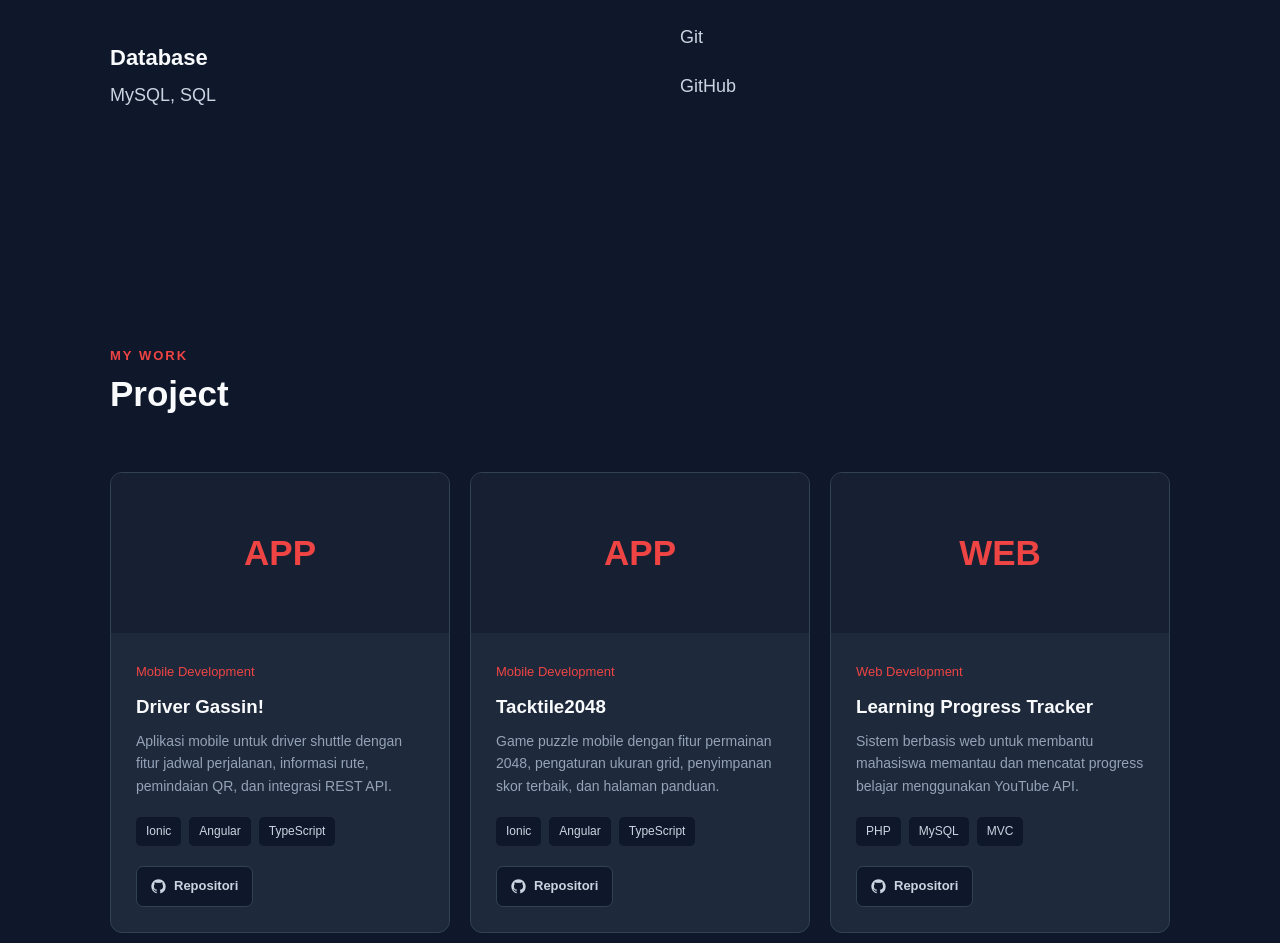
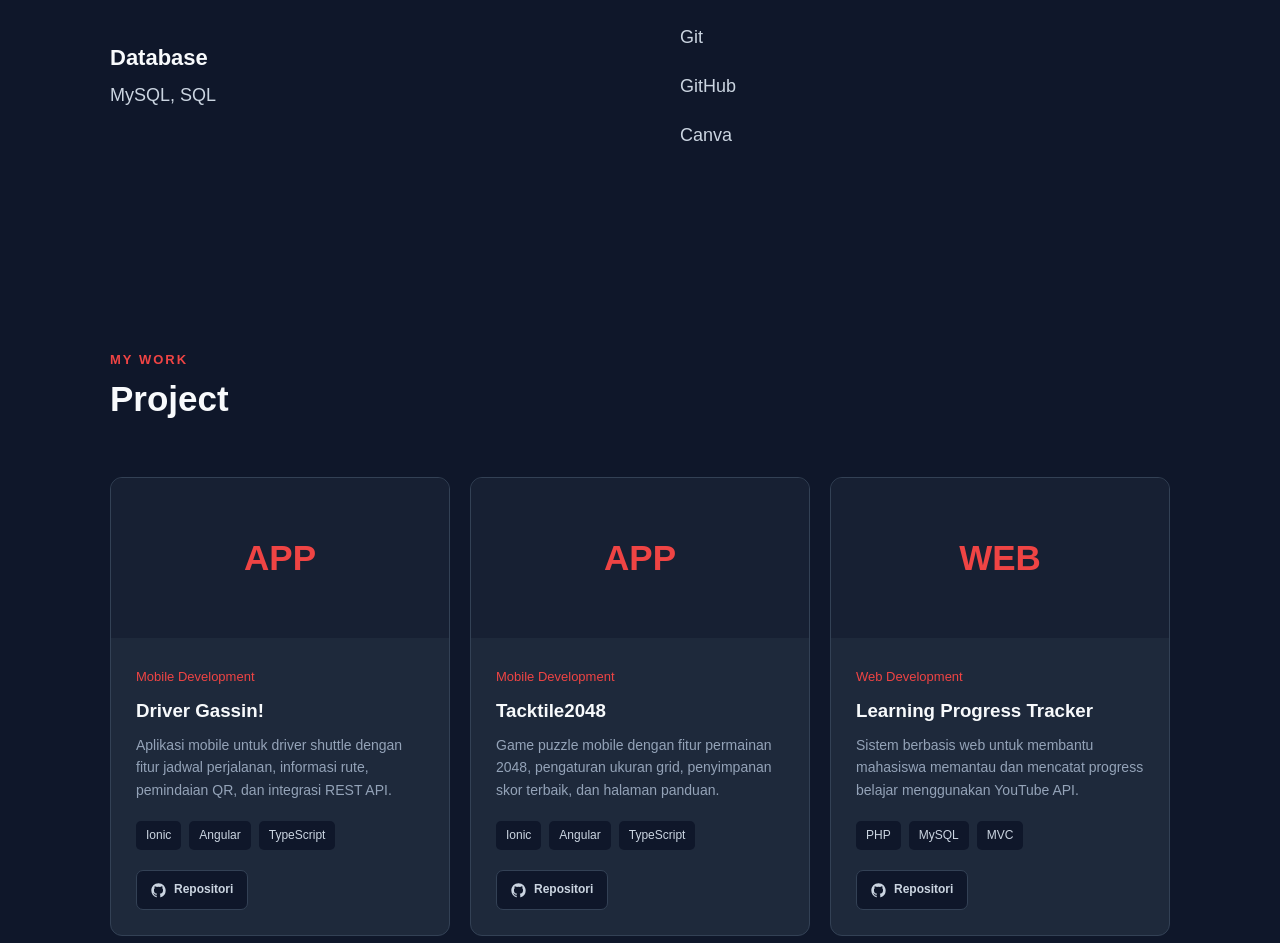
Before and after one commit to Leppai/leppai-portofolio, a plain HTML site: page index.html in a window 1280 px wide. Shown: the part 1869-2812 px from the top of the page. Drawn offline with Linux system fonts and the light colour scheme.

Commit message:
benerin link github

```diff
--- a/index.html
+++ b/index.html
@@ -154,6 +154,7 @@
                     <p>Visual Studio Code</p>
                     <p>Git</p>
                     <p>GitHub</p>
+                    <p>Canva</p>
                 </div>
 
             </div>
@@ -194,7 +195,7 @@
                         <span>TypeScript</span>
                     </div>
 
-                    <a href="https://github.com/Leppai/fp-ionic-drivers" class="repo" target="_blank" rel="noopener noreferrer">
+                    <a href="https://github.com/Leppai/fp-ionic-driver" class="repo" target="_blank" rel="noopener noreferrer">
                         <svg
                             xmlns="http://www.w3.org/2000/svg"
                             width="15"
--- a/style.css
+++ b/style.css
@@ -455,7 +455,7 @@
 
     text-decoration: none;
 
-    font-size: 13px;
+    font-size: 12px;
     font-weight: 600;
 
     transition: 0.3s;
@@ -750,7 +750,6 @@
 
 @media (max-width: 768px) {
 
-    /* Navbar */
 
     .nav-menu {
         position: absolute;
@@ -779,8 +778,6 @@
     }
 
 
-    /* Hero */
-
     .hero {
         flex-direction: column;
 
@@ -793,22 +790,16 @@
     }
 
 
-    /* About */
-
     .about-content {
         grid-template-columns: 1fr;
     }
 
-
-    /* Skills */
 
     .skills-content {
         grid-template-columns: 1fr;
         gap: 50px;
     }
 
-
-    /* Projects */
 
     .project-grid {
         grid-template-columns: 1fr;
@@ -825,8 +816,6 @@
     }
 
 
-    /* Hero */
-
     .hero {
         padding-left: 15px;
         padding-right: 15px;
@@ -841,8 +830,6 @@
     }
 
 
-    /* Buttons */
-
     .hero-buttons {
         flex-direction: column;
     }
@@ -854,8 +841,6 @@
     }
 
 
-    /* Section */
-
     .section {
         padding: 80px 15px;
     }
@@ -864,8 +849,6 @@
         font-size: 30px;
     }
 
-
-    /* Skills */
 
     .skills-content {
         grid-template-columns: 1fr;
@@ -882,8 +865,6 @@
     }
 
 
-    /* Hero Card */
-
     .profile-circle {
         width: 100px;
         height: 100px;
```
